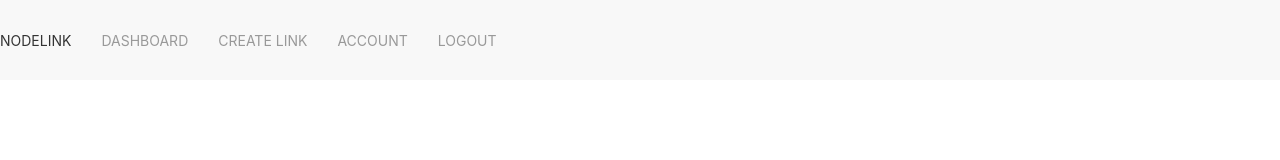
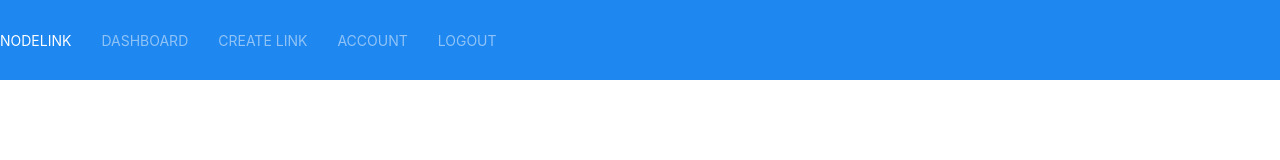
Before and after one commit to Nagacash/links, a website: page views/loggedInLayout.html in a window 1280 px wide. Drawn offline with nearby package versions, Linux system fonts and the light colour scheme; files that its build step writes are made by us from their sources.

Commit message:
changed the color of the navigation bar

```diff
--- a/views/loggedInLayout.html
+++ b/views/loggedInLayout.html
@@ -19,11 +19,12 @@
 </head>
 
 <body>
-    <nav class="uk-navbar-container" uk-navbar>
+    <div class="uk-background-primary uk-light" uk-sticky>
+        <nav class="uk-navbar-container uk-navbar-transparent" uk-navbar>
             <div class="uk-navbar-left">
 
                 <ul class="uk-navbar-nav">
-                <li class="uk-active"><a href="#">NodeLink</a></li>
+                    <li class="uk-active"><a href="/dashboard">NodeLink</a></li>
                     <li><a href="/dashboard">Dashboard</a></li>
                     <li><a href="/create-link">Create Link</a></li>
                     <li><a href="/account">Account</a></li>
@@ -32,6 +33,7 @@
 
             </div>
         </nav>
+    </div>
     <main>
         {% block content %}
         {% endblock %}
```
Also changed, not shown: views/layout.html (+4 -2 lines). Lines whose indentation alone changed are shown as unchanged.
